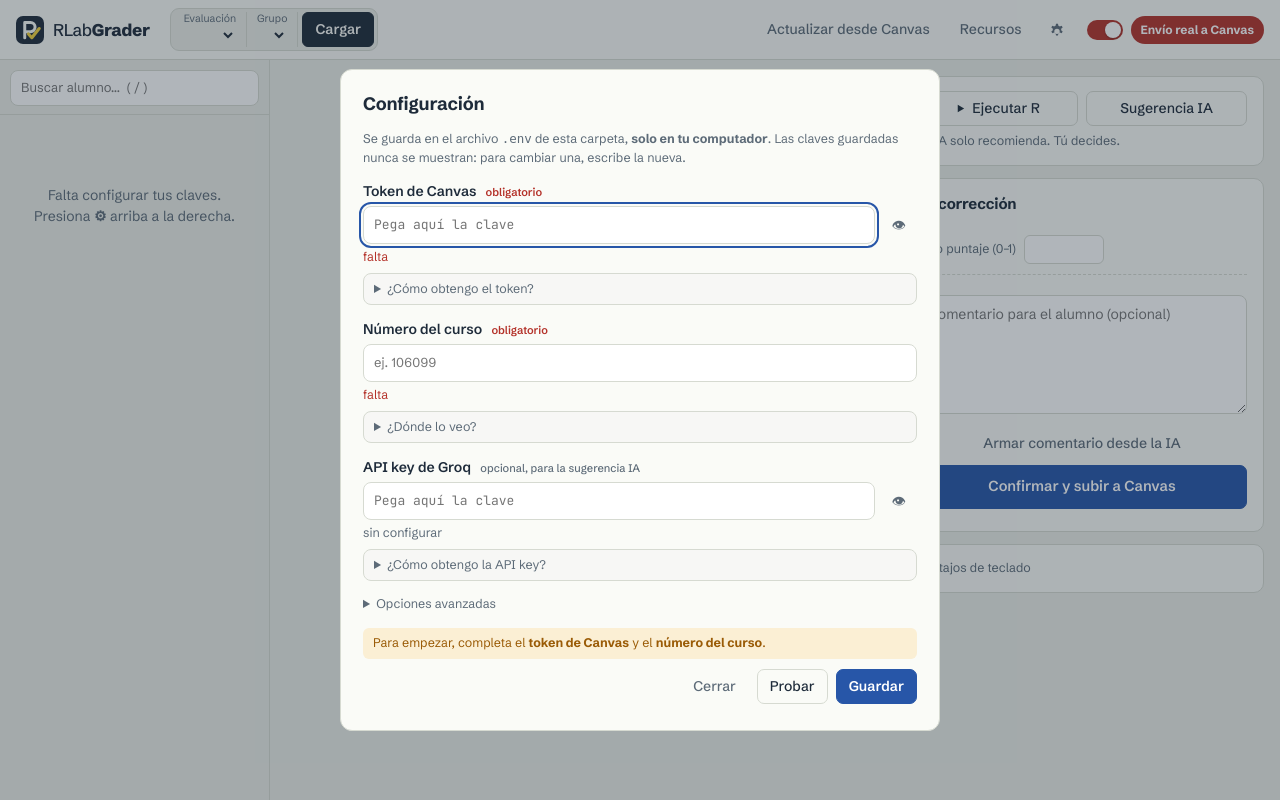
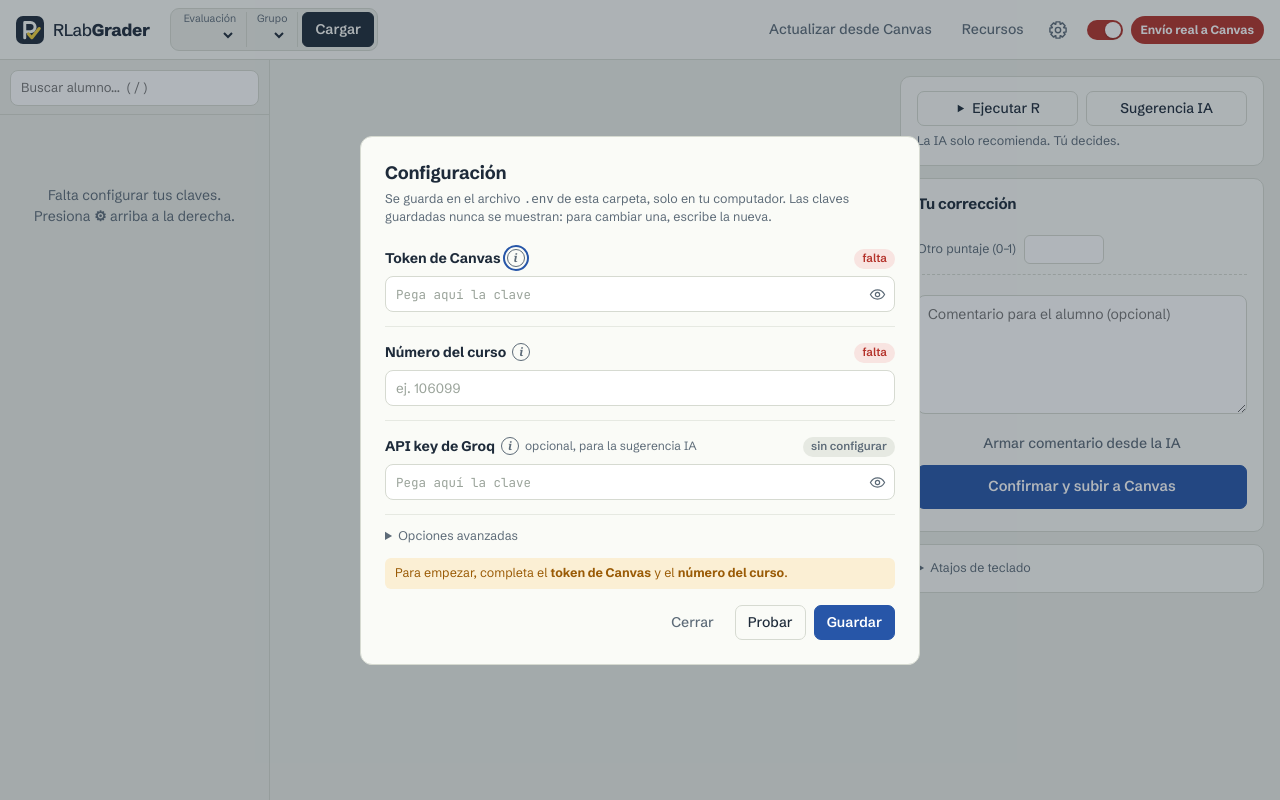
Before and after one commit to MathiasPrett/RLabGrader, a FastAPI app: page / in a window 1280 px wide. Run offline with FastAPI, Linux system fonts and the light colour scheme; lists and menus that the app fills with data are empty; some libraries are stand-ins or nearby versions.

Commit message:
mejora ui

```diff
--- a/grader/static/app.css
+++ b/grader/static/app.css
@@ -263,24 +263,44 @@ pre .katex-display { margin: .4em 0; }
 .tools .row button { white-space: nowrap; }
 
 /* configuración (⚙) */
-.gear { padding: 6px 8px; display: inline-flex; }
-.gear svg { width: 18px; height: 18px; fill: currentColor; }
-#dlg-settings { width: min(600px, 95vw); }
-#dlg-settings .field { margin: 14px 0; }
-#dlg-settings label { display: block; font-weight: 600; margin-bottom: 4px; }
-#dlg-settings .req { font-size: 11px; font-weight: 600; color: var(--bad); margin-left: 6px; }
-#dlg-settings .opt { font-size: 11px; font-weight: 500; color: var(--ink-2, #6b7280); margin-left: 6px; }
-#dlg-settings input { width: 100%; padding: 8px 10px; border: 1px solid var(--rule); border-radius: 8px; font: inherit; font-size: 13px; }
-#dlg-settings .secret { display: flex; gap: 6px; }
-#dlg-settings .secret input { flex: 1; font-family: "JetBrains Mono", ui-monospace, monospace; }
-#dlg-settings .eye { padding: 4px 10px; }
-#dlg-settings .state { margin-top: 4px; }
-#dlg-settings .howto { margin-top: 6px; font-size: 12.5px; background: #f7f7f5; border: 1px solid var(--rule); border-radius: 8px; padding: 6px 10px; }
-#dlg-settings .howto summary { cursor: pointer; color: var(--ink-2, #4b5563); }
-#dlg-settings .howto ol { margin: 6px 0 4px; padding-left: 20px; }
-#dlg-settings .howto li { margin: 3px 0; }
-#dlg-settings .advanced summary { cursor: pointer; }
-#dlg-settings .advanced input { margin-top: 6px; }
-#set-msg { margin: 10px 0; }
+.gear { padding: 6px; display: inline-flex; }
+.gear svg { width: 20px; height: 20px; fill: none; stroke: currentColor; stroke-width: 1.7; stroke-linejoin: round; overflow: visible; }
+
+#dlg-settings { width: min(560px, 95vw); padding: 22px 24px 18px; }
+#dlg-settings h3 { margin-bottom: 4px; }
+#dlg-settings .lead { margin: 0 0 6px; }
+#dlg-settings .field { padding: 14px 0; border-top: 1px solid var(--rule-2); }
+#dlg-settings .lead + .field { border-top: 0; }
+#dlg-settings .lbl { display: flex; align-items: center; gap: 6px; margin-bottom: 7px; min-height: 22px; }
+#dlg-settings label { font-weight: 650; }
+#dlg-settings .opt { font-size: 12px; color: var(--ink-2); }
+#dlg-settings .state { margin-left: auto; }
+.pill { display: inline-block; font-size: 11.5px; font-weight: 600; padding: 1px 8px; border-radius: 999px;
+  background: var(--rule-2); color: var(--ink-2); white-space: nowrap; }
+.pill.ok { background: var(--ok-bg); color: var(--ok); }
+.pill.bad { background: var(--bad-bg); color: var(--bad); }
+#dlg-settings .info { width: 18px; height: 18px; padding: 0; border-radius: 50%; flex: none;
+  font: italic 700 11.5px/1 Georgia, serif; color: var(--ink-2); background: transparent; border: 1.5px solid currentColor; }
+#dlg-settings .info:hover, #dlg-settings .info[aria-expanded="true"] { color: var(--sheet); background: var(--blue); border-color: var(--blue); }
+#dlg-settings input { width: 100%; height: 36px; padding: 0 10px; border: 1px solid var(--rule); border-radius: 8px;
+  background: #fff; font: inherit; font-size: 13.5px; }
+#dlg-settings input::placeholder { color: #9AA39A; }
+#dlg-settings .secret { position: relative; }
+#dlg-settings .secret input { padding-right: 40px; font-family: var(--mono); font-size: 12.5px; }
+#dlg-settings .eye { position: absolute; right: 3px; top: 3px; width: 30px; height: 30px; padding: 0;
+  border: 0; background: transparent; color: var(--ink-2); border-radius: 6px; }
+#dlg-settings .eye:hover { background: var(--rule-2); color: var(--ink); }
+#dlg-settings .eye svg { width: 17px; height: 17px; fill: none; stroke: currentColor; stroke-width: 1.7; }
+#dlg-settings .help { margin-top: 8px; padding: 10px 12px; font-size: 12.5px; line-height: 1.5;
+  background: var(--paper); border-left: 3px solid var(--blue); border-radius: 0 8px 8px 0; }
+#dlg-settings .help ol { margin: 0 0 6px; padding-left: 18px; }
+#dlg-settings .help li { margin: 2px 0; }
+#dlg-settings .help p { margin: 0; }
+#dlg-settings .advanced { border-top: 1px solid var(--rule-2); padding-top: 12px; }
+#dlg-settings .advanced > summary { font-size: 12.5px; }
+#dlg-settings .advanced .field { border-top: 0; padding-bottom: 0; }
+#dlg-settings .hint { margin-top: 5px; }
+#set-msg { margin: 12px 0 0; }
+#set-msg:empty { display: none; }
 #set-msg > div { margin: 3px 0; }
-#dlg-settings .row.end { justify-content: flex-end; gap: 8px; }
+#dlg-settings .actions { justify-content: flex-end; gap: 8px; margin-top: 16px; }
--- a/grader/static/app.js
+++ b/grader/static/app.js
@@ -106,12 +106,12 @@ async function openSettings(firstTime = false) {
   for (const k of KEYS) $("#set-" + k).value = "";
   for (const k of ["CANVAS_TOKEN", "GROQ_API_KEY"]) $("#set-" + k).type = "password";
   for (const k of ["CANVAS_TOKEN", "GROQ_API_KEY"]) {
-    $("#set-" + k).placeholder = st[k].set ? `Configurado ✓ (termina en …${st[k].hint}) — escribe otro para cambiarlo` : "Pega aquí la clave";
+    $("#set-" + k).placeholder = st[k].set ? `••••••••${st[k].hint}` : "Pega aquí la clave";
   }
-  $("#set-COURSE_ID").placeholder = st.COURSE_ID.set ? `${st.COURSE_ID.hint} (escribe otro para cambiarlo)` : "ej. 106099";
+  $("#set-COURSE_ID").placeholder = st.COURSE_ID.set ? st.COURSE_ID.hint : "ej. 106099";
   $("#set-CANVAS_URL").placeholder = st.CANVAS_URL.hint;
   for (const k of ["CANVAS_TOKEN", "COURSE_ID", "GROQ_API_KEY"]) {
-    $("#st-" + k).innerHTML = st[k].set ? '<span class="ok">✓ configurado</span>' : (k === "GROQ_API_KEY" ? '<span class="muted">sin configurar</span>' : '<span class="bad">falta</span>');
+    $("#st-" + k).innerHTML = st[k].set ? '<span class="pill ok">✓ configurado</span>' : (k === "GROQ_API_KEY" ? '<span class="pill">sin configurar</span>' : '<span class="pill bad">falta</span>');
   }
   $("#set-msg").innerHTML = firstTime ? '<div class="note warn">Para empezar, completa el <b>token de Canvas</b> y el <b>número del curso</b>.</div>' : "";
   if (!$("#dlg-settings").open) $("#dlg-settings").showModal();
@@ -495,6 +495,9 @@ $("#btn-settings").onclick = () => openSettings().catch((e) => alert(e.message))
 $("#set-close").onclick = () => $("#dlg-settings").close();
 $("#set-test").onclick = () => busy($("#set-test"), async () => showTest(await post("/api/settings/test", settingsValues())));
 $("#set-save").onclick = () => busy($("#set-save"), saveSettings);
+document.querySelectorAll("[data-help]").forEach((b) => (b.onclick = () => {
+  const el = $("#" + b.dataset.help); el.hidden = !el.hidden; b.setAttribute("aria-expanded", String(!el.hidden));
+}));
 document.querySelectorAll("[data-eye]").forEach((b) => (b.onclick = () => {
   const el = $("#" + b.dataset.eye); el.type = el.type === "password" ? "text" : "password";
 }));
--- a/grader/templates/index.html
+++ b/grader/templates/index.html
@@ -14,7 +14,7 @@
 <link rel="stylesheet" href="https://cdnjs.cloudflare.com/ajax/libs/KaTeX/0.16.9/katex.min.css">
 <script defer src="https://cdnjs.cloudflare.com/ajax/libs/KaTeX/0.16.9/katex.min.js"></script>
 <script defer src="https://cdnjs.cloudflare.com/ajax/libs/KaTeX/0.16.9/contrib/auto-render.min.js"></script>
-<link rel="stylesheet" href="/static/app.css?v=8">
+<link rel="stylesheet" href="/static/app.css?v=9">
 </head>
 <body>
 <header>
@@ -38,7 +38,7 @@
     <button id="btn-refresh" class="quiet" title="Volver a leer todo desde Canvas">Actualizar desde Canvas</button>
     <button id="btn-res" class="quiet">Recursos</button>
     <button id="btn-settings" class="quiet gear" title="Configuración: claves de Canvas y Groq" aria-label="Configuración">
-      <svg viewBox="0 0 20 20" aria-hidden="true"><path d="M11.1 1.5l.4 2.2c.6.2 1.1.5 1.6.9l2.1-.8 1.1 1.9-1.7 1.4c.1.6.1 1.2 0 1.8l1.7 1.4-1.1 1.9-2.1-.8c-.5.4-1 .7-1.6.9l-.4 2.2H8.9l-.4-2.2c-.6-.2-1.1-.5-1.6-.9l-2.1.8-1.1-1.9 1.7-1.4a5 5 0 0 1 0-1.8L3.7 5.7l1.1-1.9 2.1.8c.5-.4 1-.7 1.6-.9l.4-2.2h2.2zM10 7a3 3 0 1 0 0 6 3 3 0 0 0 0-6z" transform="translate(0 1.5)"/></svg>
+      <svg viewBox="0 0 24 24" aria-hidden="true"><path d="M18.93 9.39L21.71 9.62L21.71 14.38L18.93 14.61L18.74 15.05L20.55 17.19L17.19 20.55L15.05 18.74L14.61 18.93L14.38 21.71L9.62 21.71L9.39 18.93L8.95 18.74L6.81 20.55L3.45 17.19L5.26 15.05L5.07 14.61L2.29 14.38L2.29 9.62L5.07 9.39L5.26 8.95L3.45 6.81L6.81 3.45L8.95 5.26L9.39 5.07L9.62 2.29L14.38 2.29L14.61 5.07L15.05 5.26L17.19 3.45L20.55 6.81L18.74 8.95Z"/><circle cx="12" cy="12" r="3.2"/></svg>
     </button>
     <label class="switch" title="Encendido: al confirmar, la nota y el comentario se suben a Canvas. Apagado: modo prueba, solo se registra en tu computador.">
       <input type="checkbox" id="live" checked>
@@ -101,52 +101,51 @@
 
 <dialog id="dlg-settings">
   <h3>Configuración</h3>
-  <p class="small muted">Se guarda en el archivo <code>.env</code> de esta carpeta, <b>solo en tu computador</b>. Las claves
-    guardadas nunca se muestran: para cambiar una, escribe la nueva.</p>
+  <p class="small muted lead">Se guarda en el archivo <code>.env</code> de esta carpeta, solo en tu computador.
+    Las claves guardadas nunca se muestran: para cambiar una, escribe la nueva.</p>
 
   <div class="field">
-    <label for="set-CANVAS_TOKEN">Token de Canvas <span class="req">obligatorio</span></label>
+    <div class="lbl"><label for="set-CANVAS_TOKEN">Token de Canvas</label><button type="button" class="info" data-help="help-CANVAS_TOKEN" aria-expanded="false" aria-controls="help-CANVAS_TOKEN" title="¿Cómo lo obtengo?">i</button><span class="state" id="st-CANVAS_TOKEN"></span></div>
     <div class="secret"><input id="set-CANVAS_TOKEN" type="password" autocomplete="off" spellcheck="false">
-      <button type="button" class="quiet eye" data-eye="set-CANVAS_TOKEN" title="Mostrar / ocultar">👁</button></div>
-    <div class="state small" id="st-CANVAS_TOKEN"></div>
-    <details class="howto"><summary>¿Cómo obtengo el token?</summary><ol>
+      <button type="button" class="eye" data-eye="set-CANVAS_TOKEN" title="Mostrar u ocultar" aria-label="Mostrar u ocultar"><svg viewBox="0 0 24 24" aria-hidden="true"><path d="M2 12s3.6-6.5 10-6.5S22 12 22 12s-3.6 6.5-10 6.5S2 12 2 12z"/><circle cx="12" cy="12" r="3"/></svg></button></div>
+    <div class="help" id="help-CANVAS_TOKEN" hidden><ol>
       <li>Entra a Canvas en el navegador.</li>
-      <li>Haz clic en tu foto o en <b>Cuenta</b> (barra izquierda) → <b>Configuración</b>.</li>
+      <li>Haz clic en tu foto o en <b>Cuenta</b> (barra izquierda) y luego en <b>Configuración</b>.</li>
       <li>Baja hasta <b>Integraciones aprobadas</b> y presiona <b>+ Nuevo token de acceso</b>.</li>
       <li>En "Propósito" escribe <i>RLabGrader</i> y pon una fecha de expiración (por ejemplo, el fin del semestre).</li>
       <li>Presiona <b>Generar token</b>, cópialo y pégalo aquí. Canvas lo muestra <b>una sola vez</b>.</li>
-    </ol><p class="small muted">El token tiene tus mismos permisos en Canvas: no lo compartas. Si crees que alguien lo vio,
-      elimínalo en esa misma página y crea otro.</p></details>
+    </ol><p class="muted">El token tiene tus mismos permisos en Canvas: no lo compartas. Si crees que alguien lo vio,
+      elimínalo en esa misma página y crea otro.</p></div>
   </div>
 
   <div class="field">
-    <label for="set-COURSE_ID">Número del curso <span class="req">obligatorio</span></label>
+    <div class="lbl"><label for="set-COURSE_ID">Número del curso</label><button type="button" class="info" data-help="help-COURSE_ID" aria-expanded="false" aria-controls="help-COURSE_ID" title="¿Cómo lo obtengo?">i</button><span class="state" id="st-COURSE_ID"></span></div>
     <input id="set-COURSE_ID" inputmode="numeric" autocomplete="off" placeholder="ej. 106099">
-    <div class="state small" id="st-COURSE_ID"></div>
-    <details class="howto"><summary>¿Dónde lo veo?</summary>
-      <p>Entra al curso en Canvas y mira la dirección en el navegador: <code>…/courses/<b>106099</b></code>. Es ese número.</p></details>
+    <div class="help" id="help-COURSE_ID" hidden>
+      <p>Entra al curso en Canvas y mira la dirección en el navegador: <code>…/courses/<b>106099</b></code>. Es ese número.</p></div>
   </div>
 
   <div class="field">
-    <label for="set-GROQ_API_KEY">API key de Groq <span class="opt">opcional, para la sugerencia IA</span></label>
+    <div class="lbl"><label for="set-GROQ_API_KEY">API key de Groq</label><button type="button" class="info" data-help="help-GROQ_API_KEY" aria-expanded="false" aria-controls="help-GROQ_API_KEY" title="¿Cómo lo obtengo?">i</button><span class="opt">opcional, para la sugerencia IA</span><span class="state" id="st-GROQ_API_KEY"></span></div>
     <div class="secret"><input id="set-GROQ_API_KEY" type="password" autocomplete="off" spellcheck="false">
-      <button type="button" class="quiet eye" data-eye="set-GROQ_API_KEY" title="Mostrar / ocultar">👁</button></div>
-    <div class="state small" id="st-GROQ_API_KEY"></div>
-    <details class="howto"><summary>¿Cómo obtengo la API key?</summary><ol>
+      <button type="button" class="eye" data-eye="set-GROQ_API_KEY" title="Mostrar u ocultar" aria-label="Mostrar u ocultar"><svg viewBox="0 0 24 24" aria-hidden="true"><path d="M2 12s3.6-6.5 10-6.5S22 12 22 12s-3.6 6.5-10 6.5S2 12 2 12z"/><circle cx="12" cy="12" r="3"/></svg></button></div>
+    <div class="help" id="help-GROQ_API_KEY" hidden><ol>
       <li>Entra a <a href="https://console.groq.com" target="_blank" rel="noopener">console.groq.com</a> y crea una cuenta (puedes usar Google o GitHub).</li>
       <li>En el menú, ve a <b>API Keys</b> y presiona <b>Create API Key</b>.</li>
       <li>Ponle un nombre (ej. <i>RLabGrader</i>), copia la clave (empieza con <code>gsk_</code>) y pégala aquí. Se muestra una sola vez.</li>
-    </ol><p class="small muted">La cuenta gratuita tiene límites de uso: si se alcanzan, la IA puede tardar o fallar un rato.</p></details>
+    </ol><p class="muted">La cuenta gratuita tiene límites de uso: si se alcanzan, la IA puede tardar o fallar un rato.</p></div>
   </div>
 
-  <details class="field advanced"><summary class="small">Opciones avanzadas</summary>
-    <label for="set-CANVAS_URL">Dirección de Canvas</label>
-    <input id="set-CANVAS_URL" autocomplete="off" spellcheck="false" placeholder="https://cursos.canvas.uc.cl">
-    <div class="small muted">Solo cámbiala si tu Canvas no es el de la UC.</div>
+  <details class="advanced"><summary>Opciones avanzadas</summary>
+    <div class="field">
+      <div class="lbl"><label for="set-CANVAS_URL">Dirección de Canvas</label></div>
+      <input id="set-CANVAS_URL" autocomplete="off" spellcheck="false" placeholder="https://cursos.canvas.uc.cl">
+      <div class="small muted hint">Solo cámbiala si tu Canvas no es el de la UC.</div>
+    </div>
   </details>
 
   <div id="set-msg" class="small"></div>
-  <div class="row end"><button id="set-close" class="quiet">Cerrar</button><button id="set-test">Probar</button>
+  <div class="row end actions"><button id="set-close" class="quiet">Cerrar</button><button id="set-test">Probar</button>
     <button id="set-save" class="primary">Guardar</button></div>
 </dialog>
 
@@ -164,6 +163,6 @@
   <div class="row end"><button id="res-close" class="quiet">Cerrar</button><button id="res-save" class="primary">Guardar</button></div>
 </dialog>
 
-<script src="/static/app.js?v=8"></script>
+<script src="/static/app.js?v=9"></script>
 </body>
 </html>
```
